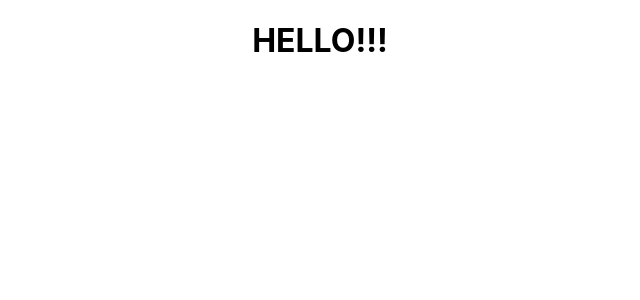
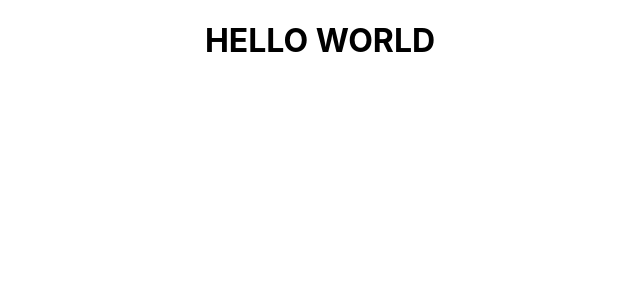
Before and after one commit to marina458/rkd-pz, a React (Create React App) app: page / in a window 1280 px wide. Shown: the top 300 px of the page, without its empty margins (320-960 px from the left). Built offline with nearby package versions, Linux system fonts and the light colour scheme.

Commit message:
23DFDFSD

```diff
--- a/src/App.js
+++ b/src/App.js
@@ -3,7 +3,7 @@ import './App.css';
 function App() {
   return (
     <div className="App">
-      <h1>HELLO!!!</h1>
+      <h1>HELLO WORLD</h1>
     </div>
   );
 }
```
Also changed, not shown: 1 other file (tests, documents, lock files or other folders).
